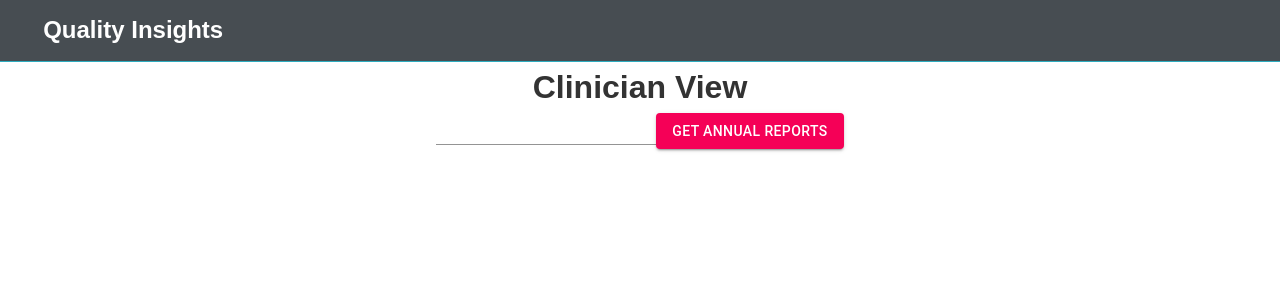
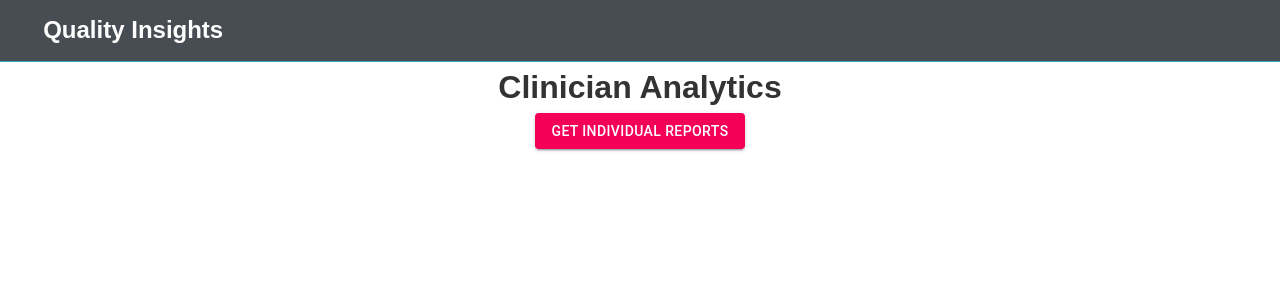
Before and after one commit to Clinician-Analytics/dashboard, a React (Create React App) app in the folder client/: page /clinician-view in a window 1280 px wide. Shown: the top 300 px of the page. Built offline with nearby package versions, Linux system fonts and the light colour scheme.

Commit message:
clinician view title and layout update

```diff
--- a/client/src/views/ClinicianView.js
+++ b/client/src/views/ClinicianView.js
@@ -33,10 +33,10 @@ export default function ClinicianView() {
 
   return (
     <div className="div-a">
-      <h1>Clinician View</h1>
-      <TextField id="pNumber" name="pNumber" onChange={handleChange} />
+      <h1>Clinician Analytics</h1>
+      {/* <TextField id="pNumber" name="pNumber" onChange={handleChange} /> */}
       <Button variant="contained" color="secondary" onClick={handleGetData}>
-        Get Annual Reports
+        Get Individual Reports
       </Button>
       <span>{loading ? "Loading Data..." : null}</span>
       {data ? (
```
